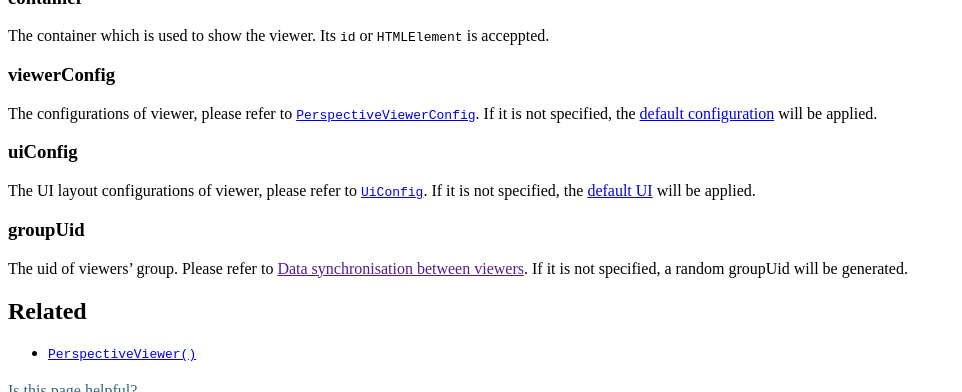
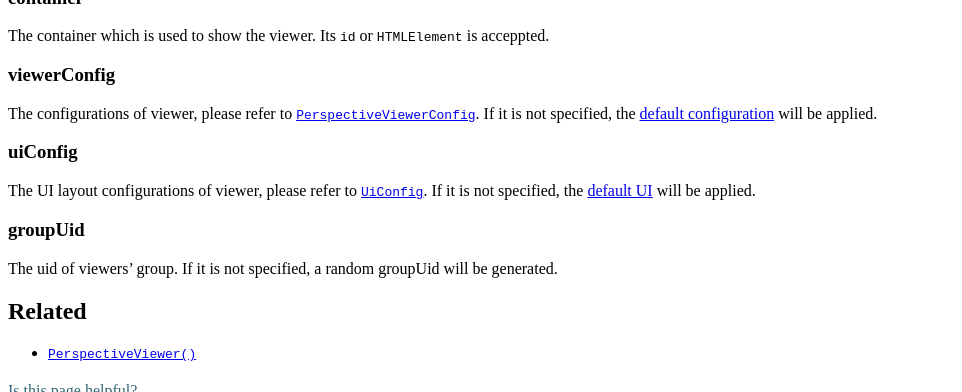
Before and after one commit to dynamsoft-docs/document-viewer-docs, a Jekyll site: the page built from api/interface/perspectiveviewerconstructoroptions.md, in a window 1280 px wide and 900 px high, scrolled down 795 px, cut to the strip 0-392 px from the top of the window. Shown: the whole strip, without its empty margins (0-962 px from the left). Built offline with Jekyll 4.4.1, drawn with Linux system fonts in a browser that asks for light colours.

Commit message:
Update perspectiveviewerconstructoroptions.md

```diff
--- a/api/interface/perspectiveviewerconstructoroptions.md
+++ b/api/interface/perspectiveviewerconstructoroptions.md
@@ -39,7 +39,9 @@ The UI layout configurations of viewer, please refer to [`UiConfig`]({{ site.api
 
 ### groupUid
 
-The uid of viewers' group. Please refer to [Data synchronisation between viewers](). If it is not specified, a random groupUid will be generated.
+The uid of viewers' group. If it is not specified, a random groupUid will be generated.
+
+<!-- Please refer to [Data synchronisation between viewers]({{ site.features }}viewers/datasync.html). -->
 
 ## Related
 
```
